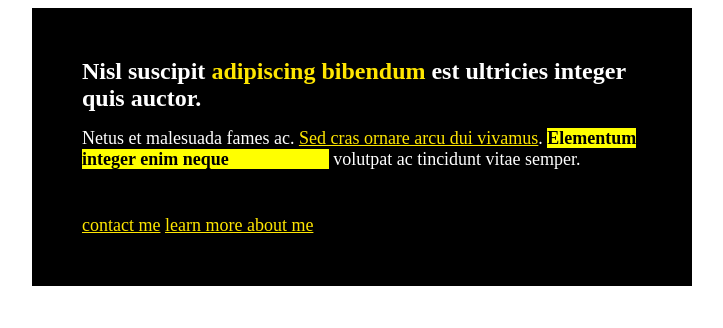
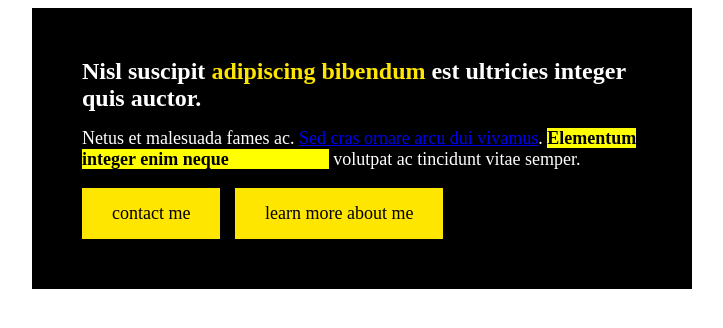
Before and after one commit to medhatnar/css-pages, a plain HTML site: page index.html in a window 1280 px wide. Shown: the whole page, without its empty margins (278-1001 px from the left). Drawn offline with Linux system fonts and the light colour scheme.

Commit message:
custom button

```diff
--- a/css/style.css
+++ b/css/style.css
@@ -6,18 +6,23 @@
     padding: 50px;
 }
 
+.button {
+    color: black;
+    background: #FFE600;
+    padding: 15px 30px;
+    margin-right: 10px;
+    display: inline-block;
+    text-decoration: none;
+}
+
 .links {
-    margin-top: 45px;
+    margin-top: 0px;
     margin-bottom: 0;
 }
 
 .accent-color {
     color: #FFE600;
     font-weight: 700;
-}
-
-a:link, a:visited {
-    color:#FFE600
 }
 
 a:hover, a:focus {
--- a/index.html
+++ b/index.html
@@ -8,7 +8,8 @@
             <p>Netus et malesuada fames ac. <a href="artkour.com">Sed cras ornare arcu dui vivamus</a>.
             <strong>Elementum integer enim neque</strong> volutpat ac tincidunt vitae semper.</p>
             <p class="links">
-                <a href="google.com">contact me</a> <a href="#">learn more about me</a>
+                <a class="button" href="google.com">contact me</a>
+                <a class="button" href="#">learn more about me</a>
             </p>
         </div>
     </body>
```
